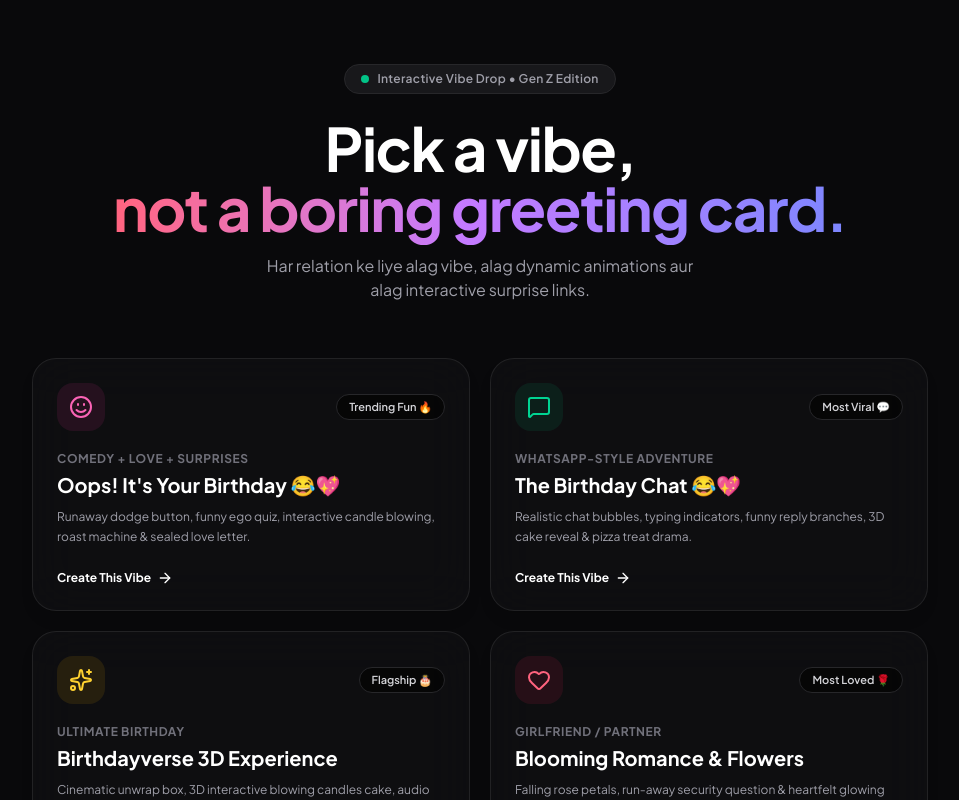
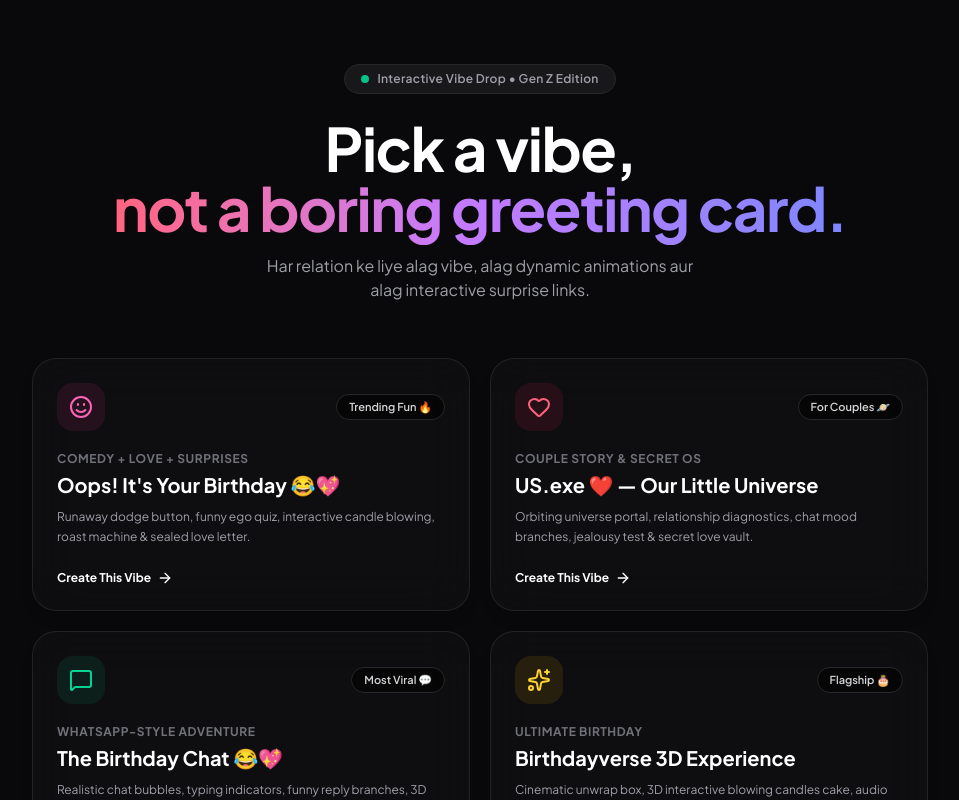
Before and after one commit to sameerkhan86926-a11y/vibe-wish, a Next.js app: page / in a window 1280 px wide. Shown: the top 800 px of the page, without its empty margins (160-1119 px from the left). Built offline with nearby package versions, Linux system fonts and the light colour scheme; a web font is replaced by a local one.

Commit message:
Update page.tsx

```diff
--- a/src/app/page.tsx
+++ b/src/app/page.tsx
@@ -14,6 +14,19 @@ const TEMPLATES = [
     icon: Smile,
     iconColor: "text-pink-400 bg-pink-500/10",
   },
+    {
+    id: "us",
+    title: "US.exe ❤️ — Our Little Universe",
+    target: "Couple Story & Secret OS",
+    description: "Orbiting universe portal, relationship diagnostics, chat mood branches, jealousy test & secret love vault.",
+    badge: "For Couples 🪐",
+    href: "/create/us",
+    border: "hover:border-rose-500/50",
+    glow: "group-hover:shadow-rose-500/20",
+    icon: Heart,
+    iconColor: "text-rose-400 bg-rose-500/10",
+  },
+
     {
     id: "chat",
     title: "The Birthday Chat 😂💖",
```
